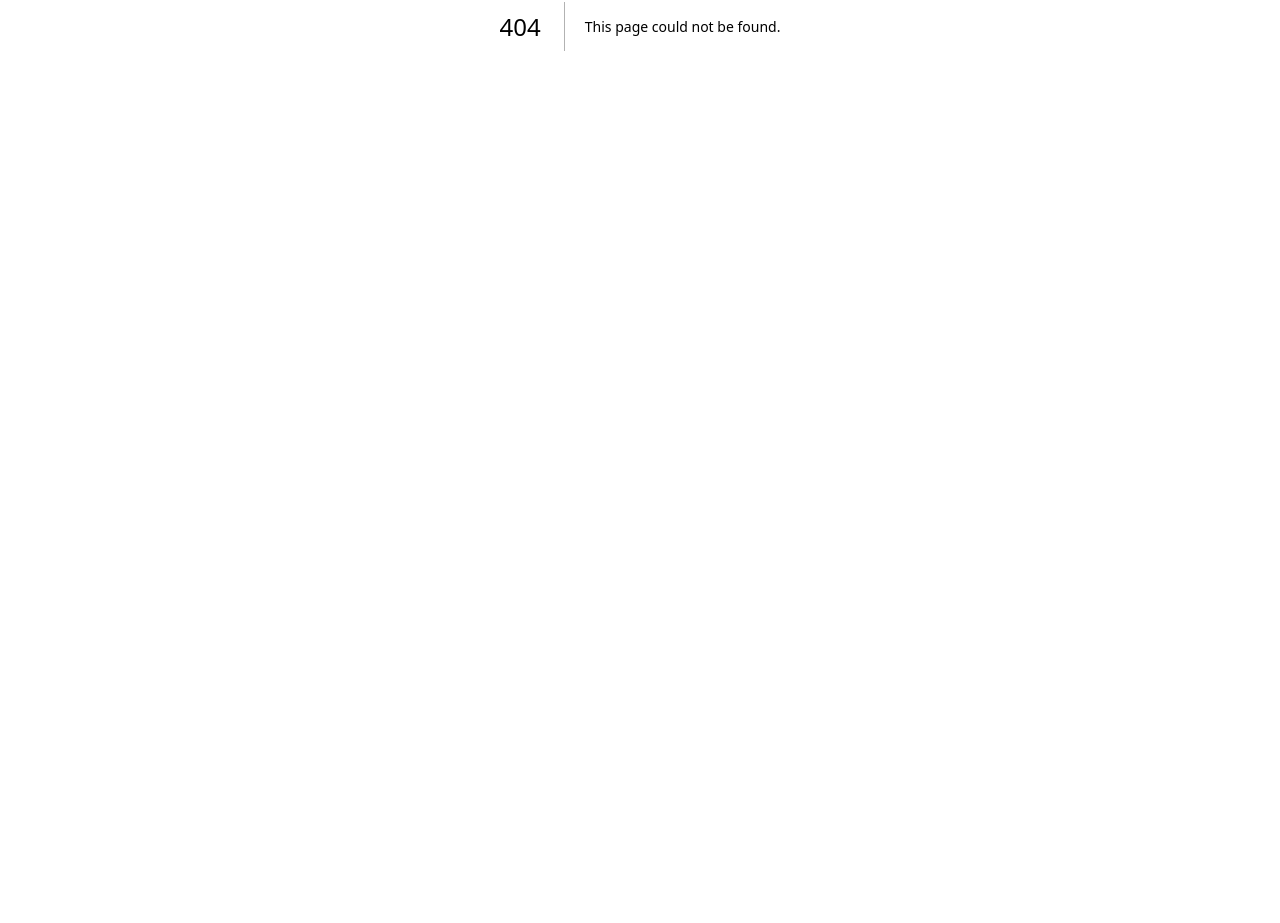
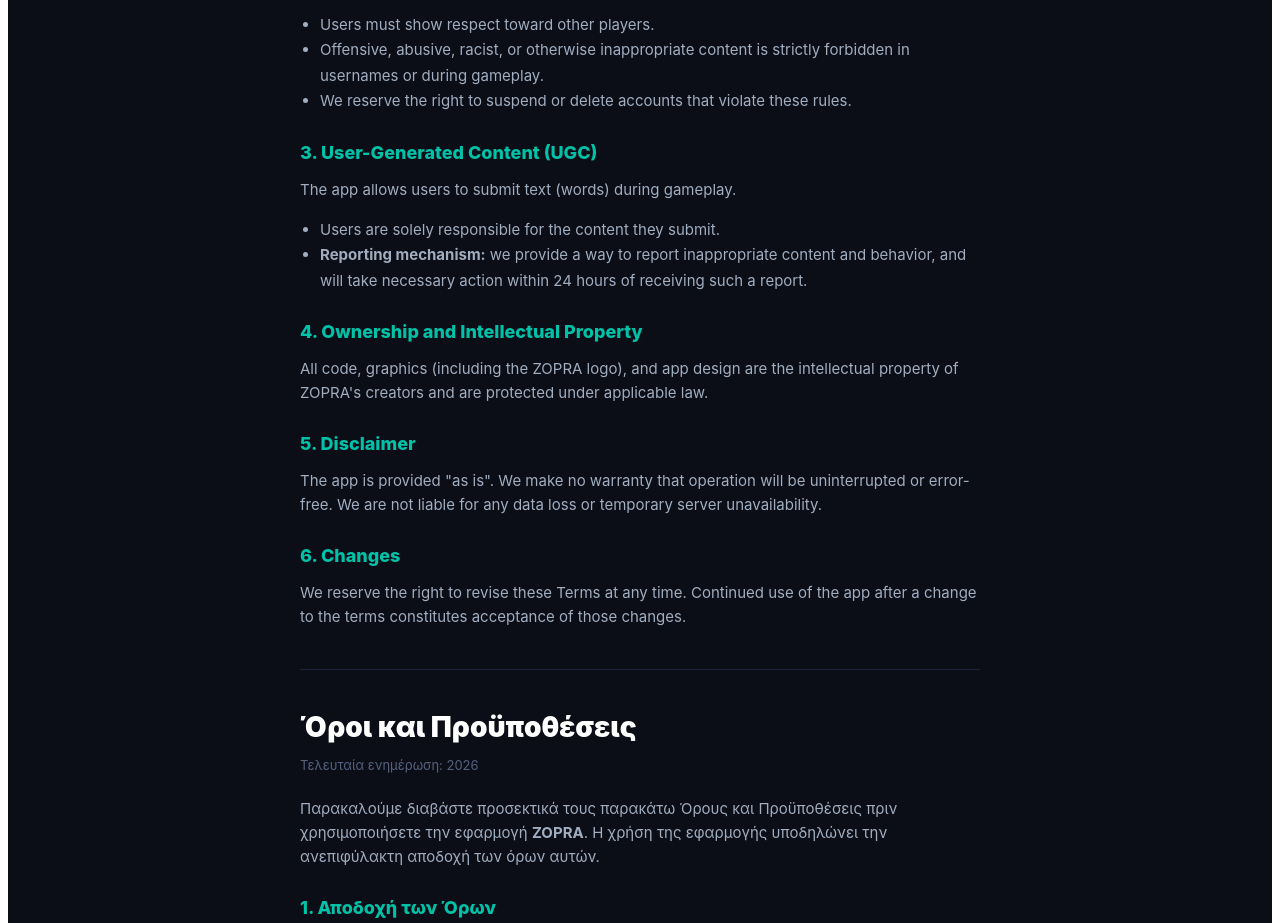
Before and after one commit to klepi21/zopra-landing, a Next.js app: page /terms in a window 1280 px wide. Before the commit this address had no page. Shown: the part 374-1297 px from the top of the page. Before the commit the page ends 800 px from the top, so only its background shows below. Built offline with nearby package versions, Linux system fonts and the light colour scheme.

Commit message:
Add terms page, link privacy/terms in footer

```diff
--- /dev/null
+++ b/pages/terms.js
@@ -0,0 +1,152 @@
+export default function Terms() {
+  return (
+    <div style={styles.page}>
+      <div style={styles.content}>
+        <h1 style={styles.title}>⚡ ZOPRA — Terms and Conditions</h1>
+        <p style={styles.updated}>Last updated: 2026</p>
+
+        <p style={styles.p}>
+          Please read the following Terms and Conditions carefully before using the
+          <b> ZOPRA</b> app. Using the app implies unconditional acceptance of these terms.
+        </p>
+
+        <h2 style={styles.h2}>1. Acceptance of Terms</h2>
+        <p style={styles.p}>
+          By creating an account or using the ZOPRA app, you agree to be bound by these Terms and
+          Conditions, as well as our Privacy Policy.
+        </p>
+
+        <h2 style={styles.h2}>2. Game Rules and Conduct</h2>
+        <ul style={styles.ul}>
+          <li>Users must show respect toward other players.</li>
+          <li>Offensive, abusive, racist, or otherwise inappropriate content is strictly forbidden in usernames or during gameplay.</li>
+          <li>We reserve the right to suspend or delete accounts that violate these rules.</li>
+        </ul>
+
+        <h2 style={styles.h2}>3. User-Generated Content (UGC)</h2>
+        <p style={styles.p}>The app allows users to submit text (words) during gameplay.</p>
+        <ul style={styles.ul}>
+          <li>Users are solely responsible for the content they submit.</li>
+          <li><b>Reporting mechanism:</b> we provide a way to report inappropriate content and behavior, and will take necessary action within 24 hours of receiving such a report.</li>
+        </ul>
+
+        <h2 style={styles.h2}>4. Ownership and Intellectual Property</h2>
+        <p style={styles.p}>
+          All code, graphics (including the ZOPRA logo), and app design are the intellectual property
+          of ZOPRA&apos;s creators and are protected under applicable law.
+        </p>
+
+        <h2 style={styles.h2}>5. Disclaimer</h2>
+        <p style={styles.p}>
+          The app is provided &quot;as is&quot;. We make no warranty that operation will be uninterrupted
+          or error-free. We are not liable for any data loss or temporary server unavailability.
+        </p>
+
+        <h2 style={styles.h2}>6. Changes</h2>
+        <p style={styles.p}>
+          We reserve the right to revise these Terms at any time. Continued use of the app after a
+          change to the terms constitutes acceptance of those changes.
+        </p>
+
+        <hr style={styles.hr} />
+
+        <h1 style={styles.title}>Όροι και Προϋποθέσεις</h1>
+        <p style={styles.updated}>Τελευταία ενημέρωση: 2026</p>
+
+        <p style={styles.p}>
+          Παρακαλούμε διαβάστε προσεκτικά τους παρακάτω Όρους και Προϋποθέσεις πριν χρησιμοποιήσετε
+          την εφαρμογή <b>ZOPRA</b>. Η χρήση της εφαρμογής υποδηλώνει την ανεπιφύλακτη αποδοχή των όρων αυτών.
+        </p>
+
+        <h2 style={styles.h2}>1. Αποδοχή των Όρων</h2>
+        <p style={styles.p}>
+          Με τη δημιουργία λογαριασμού ή τη χρήση της εφαρμογής ZOPRA, συμφωνείτε να δεσμεύεστε από
+          αυτούς τους Όρους και Προϋποθέσεις, καθώς και από την Πολιτική Απορρήτου μας.
+        </p>
+
+        <h2 style={styles.h2}>2. Κανόνες Παιχνιδιού και Συμπεριφορά</h2>
+        <ul style={styles.ul}>
+          <li>Οι χρήστες οφείλουν να επιδεικνύουν σεβασμό προς τους άλλους παίκτες.</li>
+          <li>Απαγορεύεται αυστηρά η χρήση προσβλητικού, υβριστικού, ρατσιστικού, ή άλλως ακατάλληλου περιεχομένου σε usernames ή κατά τη διάρκεια του παιχνιδιού.</li>
+          <li>Διατηρούμε το δικαίωμα να αναστείλουμε ή να διαγράψουμε λογαριασμούς που παραβιάζουν αυτούς τους κανόνες.</li>
+        </ul>
+
+        <h2 style={styles.h2}>3. Περιεχόμενο Παραγόμενο από Χρήστες (UGC)</h2>
+        <p style={styles.p}>Η εφαρμογή επιτρέπει στους χρήστες να εισάγουν κείμενο (λέξεις) κατά τη διάρκεια του παιχνιδιού.</p>
+        <ul style={styles.ul}>
+          <li>Οι χρήστες είναι αποκλειστικά υπεύθυνοι για το περιεχόμενο που υποβάλλουν.</li>
+          <li><b>Μηχανισμός Αναφοράς:</b> παρέχουμε δυνατότητα αναφοράς ακατάλληλου περιεχομένου και θα λαμβάνουμε μέτρα εντός 24 ωρών.</li>
+        </ul>
+
+        <h2 style={styles.h2}>4. Ιδιοκτησία και Πνευματικά Δικαιώματα</h2>
+        <p style={styles.p}>
+          Όλος ο κώδικας, τα γραφικά (συμπεριλαμβανομένου του λογότυπου ZOPRA) και ο σχεδιασμός αποτελούν
+          πνευματική ιδιοκτησία των δημιουργών του ZOPRA.
+        </p>
+
+        <h2 style={styles.h2}>5. Αποποίηση Ευθύνης</h2>
+        <p style={styles.p}>
+          Η εφαρμογή παρέχεται &quot;ως έχει&quot;. Δεν παρέχουμε καμία εγγύηση αδιάλειπτης ή χωρίς σφάλματα
+          λειτουργίας. Δεν φέρουμε ευθύνη για τυχόν απώλεια δεδομένων ή προσωρινή μη διαθεσιμότητα.
+        </p>
+
+        <h2 style={styles.h2}>6. Τροποποιήσεις</h2>
+        <p style={styles.p}>
+          Διατηρούμε το δικαίωμα να αναθεωρήσουμε αυτούς τους Όρους ανά πάσα στιγμή. Η συνέχιση χρήσης
+          μετά την αλλαγή συνιστά αποδοχή αυτών.
+        </p>
+      </div>
+    </div>
+  );
+}
+
+const styles = {
+  page: {
+    minHeight: '100vh',
+    backgroundColor: '#0B0E17',
+    fontFamily: '-apple-system, BlinkMacSystemFont, "Segoe UI", Roboto, sans-serif',
+    padding: '48px 24px',
+    display: 'flex',
+    justifyContent: 'center',
+  },
+  content: {
+    maxWidth: 680,
+    width: '100%',
+  },
+  title: {
+    color: '#FFFFFF',
+    fontSize: 28,
+    fontWeight: 900,
+    marginBottom: 4,
+  },
+  updated: {
+    color: '#55627E',
+    fontSize: 13,
+    marginBottom: 24,
+  },
+  h2: {
+    color: '#00C2A8',
+    fontSize: 18,
+    fontWeight: 800,
+    marginTop: 28,
+    marginBottom: 10,
+  },
+  p: {
+    color: '#A0AEC0',
+    fontSize: 15,
+    lineHeight: 1.6,
+    marginBottom: 12,
+  },
+  ul: {
+    color: '#A0AEC0',
+    fontSize: 15,
+    lineHeight: 1.7,
+    paddingLeft: 20,
+    marginBottom: 12,
+  },
+  hr: {
+    border: 'none',
+    borderTop: '1px solid #1E233C',
+    margin: '40px 0',
+  },
+};
```
Also changed, not shown: pages/index.js (+17 -1 lines).
